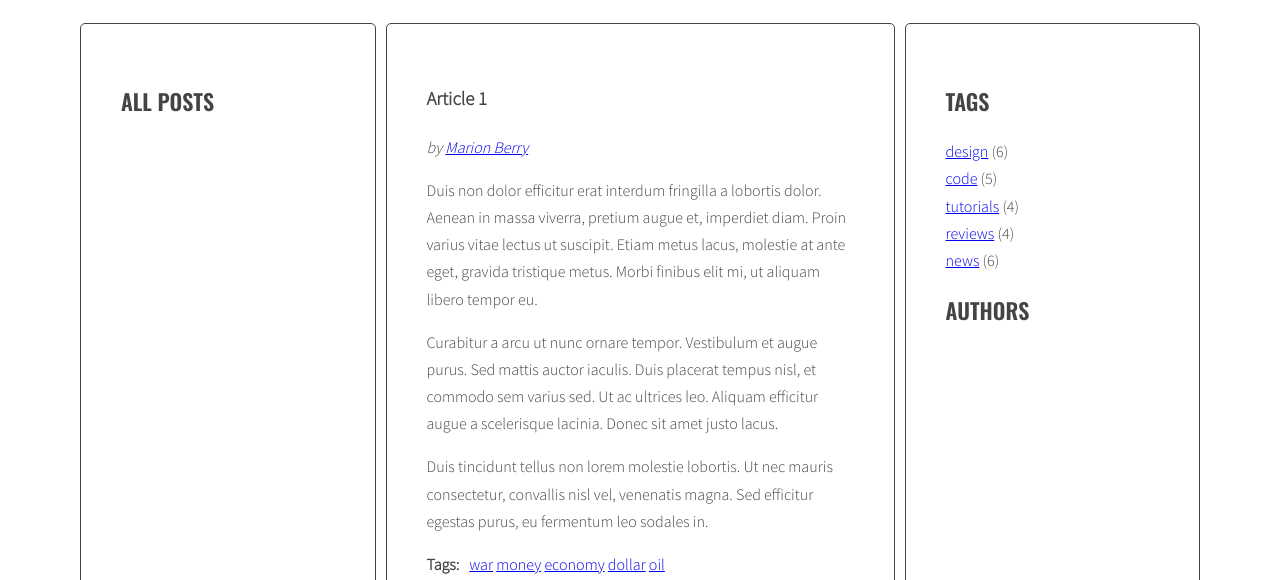
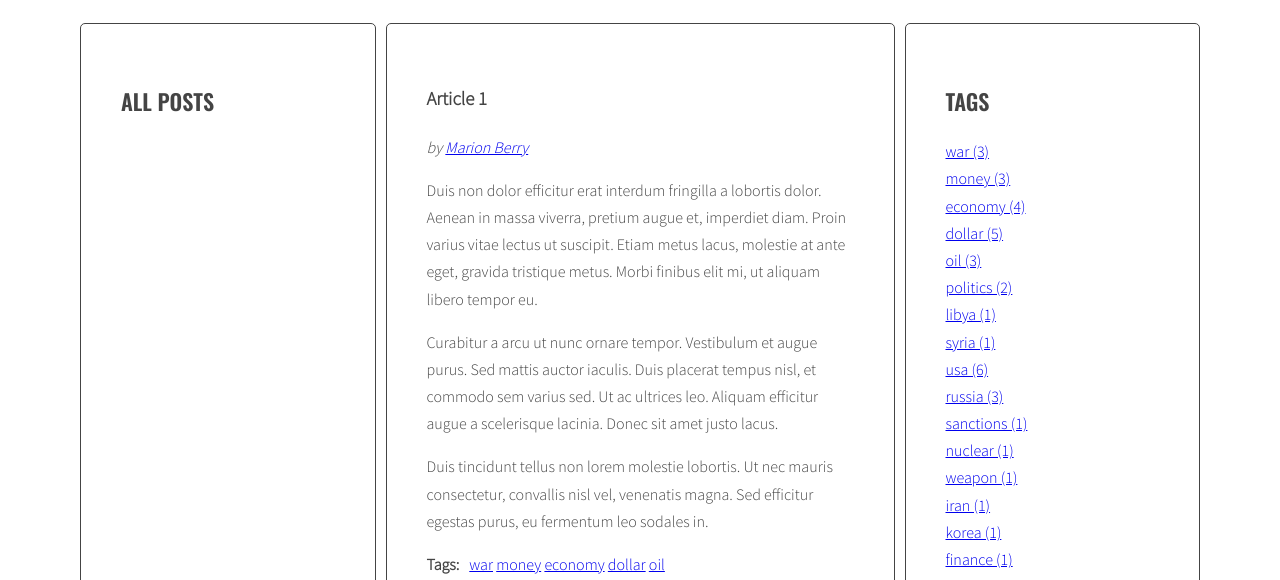
Before and after one commit to PanWojti/javascript-blog, a website: page index.html in a window 1280 px wide. Shown: the part 220-800 px from the top of the page. Drawn offline with nearby package versions, Linux system fonts and the light colour scheme.

Commit message:
Add tags counting and links in right column

```diff
--- a/index.html
+++ b/index.html
@@ -180,11 +180,7 @@
       <aside class="sidebar">
         <h2 class="section-title">Tags</h2>
         <ul class="list tags">
-          <li><a href="#">design</a> <span>(6)</span></li>
-          <li><a href="#">code</a> <span>(5)</span></li>
-          <li><a href="#">tutorials</a> <span>(4)</span></li>
-          <li><a href="#">reviews</a> <span>(4)</span></li>
-          <li><a href="#">news</a> <span>(6)</span></li>
+
         </ul>
         <h2 class="section-title">Authors</h2>
         <ul class="list authors">
--- a/js/script.js
+++ b/js/script.js
@@ -40,7 +40,8 @@ const optArticleSelector = '.post',
   optTitleSelector = '.post-title',
   optTitleListSelector = '.titles',
   optArticleTagsSelector = '.post-tags .list',
-  optArticleAuthorSelector = '.post-author';
+  optArticleAuthorSelector = '.post-author',
+  optTagsListSelector = '.tags.list';
 
 function generateTitleLinks(customSelector = '') {
   const clickedElement = this;
@@ -91,6 +92,8 @@ for(let author of authors){
 }
 
 function generateTags(){
+  /* [NEW] create a new variable allTags with an empty object */
+  let allTags = {};
   /* find all articles */
   const articles = document.querySelectorAll(optArticleSelector);
   /* START LOOP: for every article: */
@@ -98,7 +101,7 @@ function generateTags(){
     /* find tags wrapper */
     const tagsList = article.querySelector(optArticleTagsSelector);
     /* make html variable with empty string */
-    let html = ' ';
+    let html = '';
     /* get tags from data-tags attribute */
     const dataTags = article.getAttribute('data-tags');
     /* split tags into array */
@@ -106,15 +109,37 @@ function generateTags(){
     /* START LOOP: for each tag */
     for (let tag of dataTagsArray) {
       /* generate HTML of the link */
-      html = html + '<li><a href="#tag-' + tag + '">'+tag+'</a></li><span> </span>';
+      linkHTML = '<li><a href="#tag-' + tag + '">'+tag+'</a></li><span> </span>';
       /* add generated code to html variable */
-
+      html = html + linkHTML;
+      /* [NEW] check if this link is NOT already in allTags */
+      if(!allTags.hasOwnProperty(tag)){
+        /* [NEW] add tag to allTags object */
+        allTags[tag] = 1;
+      } else {
+        allTags[tag]++;
+      }
     /* END LOOP: for each tag */
     }
     /* insert HTML of all the links into the tags wrapper */
     tagsList.innerHTML = html;
   /* END LOOP: for every article: */
   }
+  /* [NEW] find list of tags in right column */
+  const tagList = document.querySelector('.tags');
+
+  /* [NEW] create variable for all links HTML code */
+  let allTagsHTML = '';
+
+  /* [NEW] START LOOP: for each tag in allTags: */
+  for(let tag in allTags){
+    /* [NEW] generate code of a link and add it to allTagsHTML: */
+    allTagsHTML += '<li><a href="#">' + tag + ' (' + allTags[tag] + ') </li><a>';
+  }
+  /* [NEW] End LOOP: for each tag in allTags: */
+
+  /* [NEW] add html from allTagsHTML to tagList: */
+  tagList.innerHTML = allTagsHTML;
 }
 
 generateTags();
```
